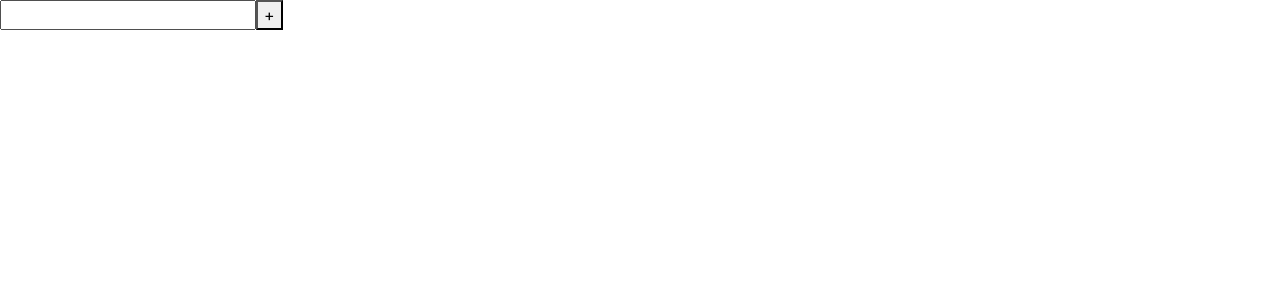
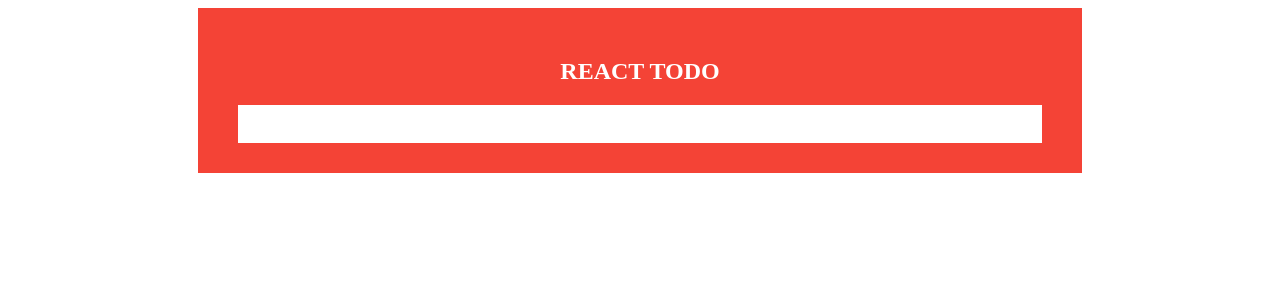
Before and after one commit to LevshinKirill/react-todo, a React app: page / in a window 1280 px wide. Shown: the top 300 px of the page. Built offline with nearby package versions, Linux system fonts and the light colour scheme.

Commit message:
added logo component, styles to all files and deleted bootstrap package

```diff
--- a/package.json
+++ b/package.json
@@ -14,7 +14,6 @@
   "author": "levshinkirill00@gmail.com",
   "license": "ISC",
   "dependencies": {
-    "bootstrap": "^4.5.2",
     "react": "^16.12.0",
     "react-dom": "^16.12.0"
   },
--- /dev/null
+++ b/src/App.css
@@ -0,0 +1,122 @@
+* {
+    box-sizing: border-box;
+}
+
+.container {
+    width: 70%;
+    margin: 0px auto;
+}
+
+.todo-list {
+    margin: 0;
+    padding: 0;
+}
+
+.todo-list .todo {
+    list-style-type: none;
+    cursor: pointer;
+    position: relative;
+    padding: 12px 8px 12px 40px;
+    background: #eee;
+    font-size: 18px;
+    transition: 0.2s;
+    -webkit-user-select: none;
+    -moz-user-select: none;
+    -ms-user-select: none;
+    user-select: none;
+}
+
+.todo-list .todo:nth-child(odd) {
+    background: #f9f9f9;
+}
+
+.todo-list .todo .todo-text {
+    display: block;
+}
+
+.todo-list .todo:hover {
+    background: #ddd;
+    text-decoration: none;
+}
+
+.todo-list .todo.checked {
+    background: #888;
+    color: #fff;
+    text-decoration: line-through;
+}
+
+.todo-list .todo.checked::before {
+    content: '';
+    position: absolute;
+    border-color: #fff;
+    border-style: solid;
+    border-width: 0 2px 2px 0;
+    top: 10px;
+    left: 16px;
+    transform: rotate(45deg);
+    height: 15px;
+    width: 7px;
+}
+
+.todo-list .todo .checked {
+    list-style-type: none;
+}
+
+.todo-list .todo .close {
+    position: absolute;
+    right: 0;
+    top: 0;
+    padding: 12px 16px 12px 16px;
+}
+
+.todo-list .todo .close:hover {
+    background-color: #f44336;
+    color: white;
+}
+
+.header {
+    background-color: #f44336;
+    padding: 30px 40px;
+    color: white;
+    text-align: center;
+}
+
+.header:after {
+    content: "";
+    display: table;
+    clear: both;
+}
+
+.header .input {
+    margin: 0;
+    border: none;
+    border-radius: 0;
+    width: 100%;
+    padding: 10px;
+    float: left;
+    font-size: 16px;
+}
+
+.header .add-todo-btn {
+    padding: 10px;
+    width: 25%;
+    background: #d9d9d9;
+    color: #555;
+    float: left;
+    text-align: center;
+    font-size: 16px;
+    cursor: pointer;
+    transition: 0.3s;
+    border-radius: 0;
+}
+
+.header .add-todo-btn:hover {
+    background-color: #bbb;
+}
+
+@media screen and (max-width:800px) {
+    .container {
+        width: 100%;
+        margin: 0px auto;
+    }
+}
--- a/src/App.tsx
+++ b/src/App.tsx
@@ -1,7 +1,11 @@
 import React from 'react';
 import TodoList from './components/TodoList';
-import '../node_modules/bootstrap/dist/css/bootstrap.min.css';
+import './App.css';
 
 export default function App() {
-    return <TodoList />
+    return (
+        <div className="container">
+            <TodoList />
+        </div>
+    )
 }
--- /dev/null
+++ b/src/components/Logo.tsx
@@ -0,0 +1,13 @@
+import React from 'react';
+
+const Logo = () => {
+
+    return (
+        <div>
+            <h2>REACT TODO</h2>
+        </div>
+    )
+
+};
+
+export default Logo;
--- a/src/components/Todo.tsx
+++ b/src/components/Todo.tsx
@@ -9,15 +9,12 @@ interface ITodoComponent {
 const Todo = (props: ITodoComponent) => {
 
     return (
-        <div className="todo">
-            <label>{props.todo.task}</label>
-            <input type="checkbox" className="checkbox" defaultChecked={props.todo.isCompleted}
-                onClick={() => props.switchTodoStatus(props.todo.id)}
-            />
-            <button
-                onClick={() => props.deleteTodo(props.todo.id)}>x
-            </button>
-        </div>
+        <li
+            className={props.todo.isCompleted ? "checked todo" : "todo"}
+        >
+            <span onClick={() => props.switchTodoStatus(props.todo.id)} className="todo-text">{props.todo.task}</span>
+            <span onClick={() => props.deleteTodo(props.todo.id)} className="close">x</span>
+        </li>
     );
 
 };
--- a/src/components/TodoForm.tsx
+++ b/src/components/TodoForm.tsx
@@ -1,4 +1,5 @@
 import React, { useState } from 'react';
+import Logo from './Logo';
 
 interface ITodoForm {
     addTodo(taskName: string): void
@@ -18,9 +19,9 @@ const TodoForm = (props: ITodoForm) => {
     };
 
     return (
-        <form className="todo-form" onSubmit={addTodoHandler}>
-            <input onChange={changeTaskNameHandler} type="text" name="task-name" />
-            <button type="submit">+</button>
+        <form className="header" onSubmit={addTodoHandler}>
+            <Logo />
+            <input onChange={changeTaskNameHandler} className="input" type="text" />
         </form>
     );
 
--- a/src/components/TodoList.tsx
+++ b/src/components/TodoList.tsx
@@ -44,11 +44,13 @@ const TodoList = () => {
     };
 
     return (
-        <div className="todo-list">
+        <div>
             <TodoForm addTodo={addTodo} />
-            {todos.map(t =>
-                <Todo key={t.id} todo={t} switchTodoStatus={switchTodoStatus} deleteTodo={deleteTodo} />
-            )}
+            <ul className="todo-list">
+                {todos.map(t =>
+                    <Todo key={t.id} todo={t} switchTodoStatus={switchTodoStatus} deleteTodo={deleteTodo} />
+                )}
+            </ul>
         </div>
     );
 
--- a/src/index.html
+++ b/src/index.html
@@ -1,13 +1,15 @@
 <!DOCTYPE html>
 <html lang="en">
+
 <head>
     <meta charset="UTF-8">
     <meta name="viewport" content="width=device-width, initial-scale=1.0">
     <meta http-equiv="X-UA-Compatible" content="ie=edge">
     <title>React Typescript Webpack</title>
 </head>
+
 <body>
-    <!-- React app root element -->
     <div id="root"></div>
 </body>
+
 </html>
```
Also changed, not shown: 1 other file (tests, documents, lock files or other folders).
